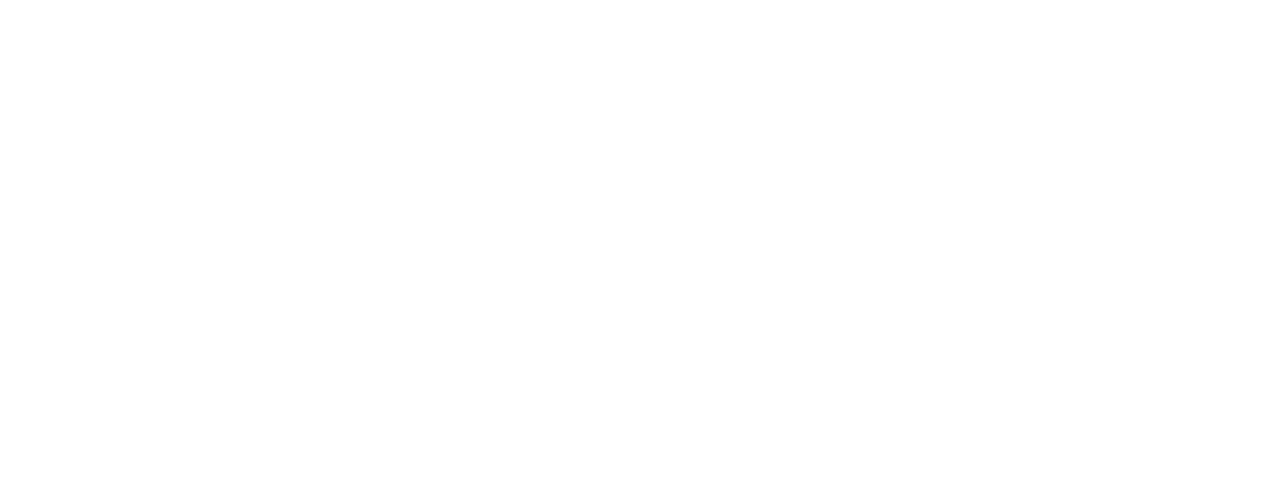
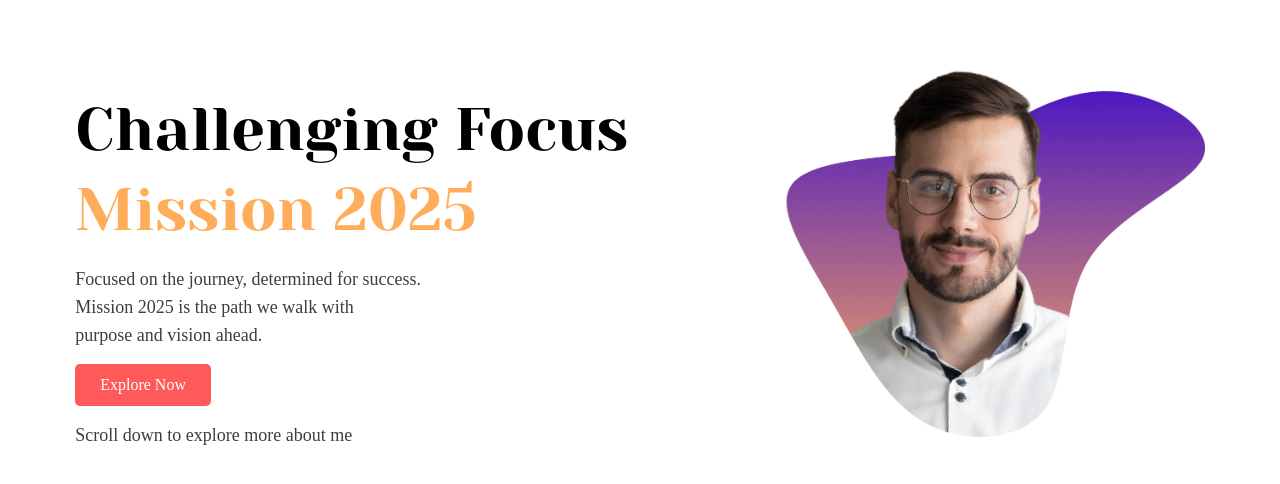
Before and after one commit to shihabuddin-dev/jaman-mission, a plain HTML site: page index.html in a window 1280 px wide. Drawn offline with Linux system fonts and the light colour scheme.

Commit message:
added hero section

```diff
--- a/index.html
+++ b/index.html
@@ -1,13 +1,26 @@
 <!DOCTYPE html>
 <html lang="en">
+
 <head>
     <meta charset="UTF-8">
     <meta name="viewport" content="width=device-width, initial-scale=1.0">
     <title>Jaman Mission</title>
     <link rel="stylesheet" href="style/style.css">
+    <link rel="shortcut icon" href="images/shapes/shape-9.png" type="image/x-icon">
 </head>
+
 <body>
-    <header>
+    <header class="hero">
+        <div class="hero-text">
+            <h1 class="hero-title">Challenging Focus<br> <span>Mission 2025</span></h1>
+            <p class="caption">Focused on the journey, determined for success. <br> Mission 2025 is the path we walk
+                with <br> purpose and vision ahead.</p>
+            <button class="btn">Explore Now</button>
+            <p class="caption">Scroll down to explore more about me</p>
+        </div>
+        <div class="hero-img">
+            <img class="hero-img1" src="images/pictures/jaman.png" alt="">
+        </div>
 
     </header>
     <main>
@@ -17,4 +30,5 @@
 
     </footer>
 </body>
+
 </html>
--- a/style/style.css
+++ b/style/style.css
@@ -0,0 +1,68 @@
+@import url('https://fonts.googleapis.com/css2?family=Yeseva+One&display=swap');
+*{
+    margin: 0;
+    padding: 0;
+}
+body{
+    font-family: "Yeseva One", serif;
+    margin: 0 auto;
+    max-width: 1280px;
+}
+/* Hero Section Style  */
+.hero{
+    display: flex;
+    align-items: center;
+justify-content: space-around;
+
+}
+.hero-text{
+    padding-top: 90px;
+}
+.hero-title{
+    font-size: 60px;
+font-weight: 400;
+line-height: 80px;
+}
+.hero-title span{
+    color: rgb(255, 173, 90);
+}
+.caption{
+    color: rgb(62, 62, 62);
+font-family: Poppins;
+font-size: 18px;
+font-weight: 400;
+line-height: 28px;
+padding: 15px 0;
+}
+.btn{
+    color: rgb(255, 255, 255);
+font-family: Poppins;
+font-size: 16px;
+font-weight: 500;
+border: none;
+    padding: 12px 25px 12px 25px;
+    border-radius: 5px;
+background: rgb(255, 89, 89);
+}
+.hero-img{
+    width: 426px;
+height: 426px;
+}
+.hero-img1{
+    width: 100%;
+    height: auto;
+}
+/* Small Device  */
+@media screen and (max-width:576px) {
+    .hero{
+        flex-direction: column-reverse;
+    padding: 0 60px;
+}
+  }
+
+/* Medium Device  */
+@media screen and (min-width:577px) and (max-width:992px) {
+    .hero{
+        flex-direction: column-reverse;
+}
+}
```
Also changed, not shown: images/illustrators/goal.png (renamed from images/illustrators/goals.png).
